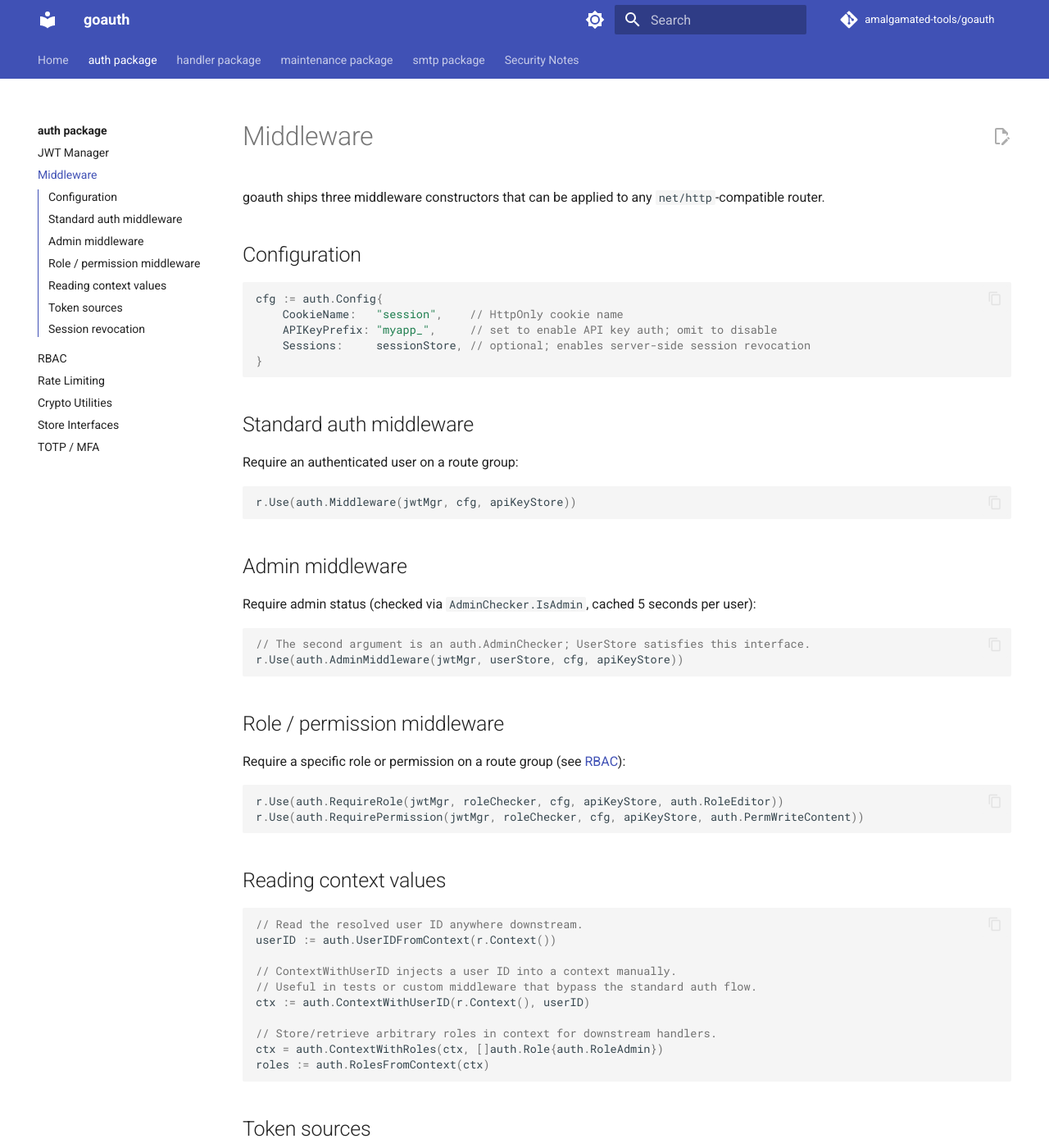
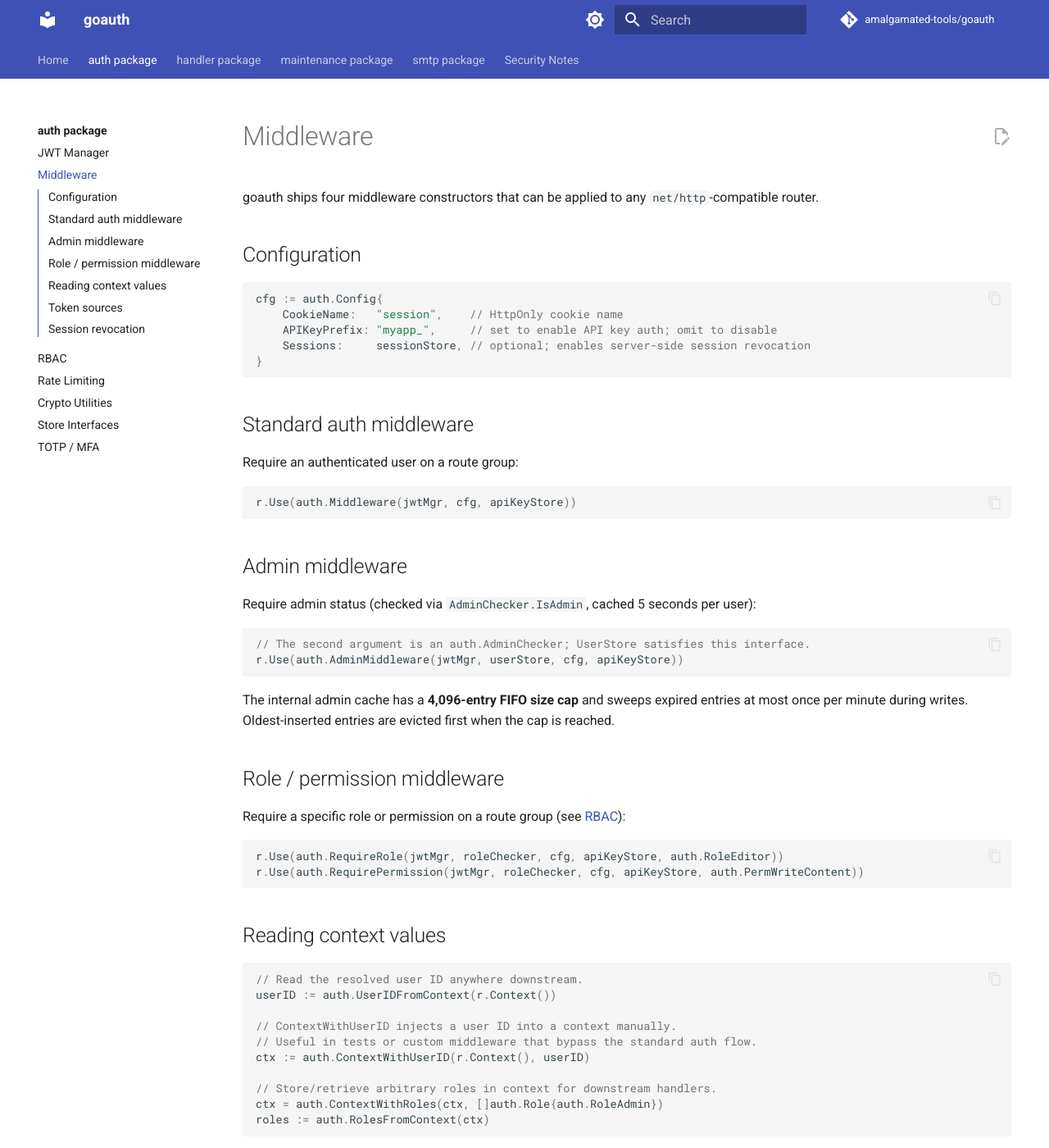
Before and after one commit to amalgamated-tools/goauth, an MkDocs documentation site: the page built from docs/auth/middleware.md, in a window 1280 px wide and 1400 px high. Shown: the whole window at 82% size. Built offline with MkDocs 1.6.1 and Material for MkDocs 9.7.7, drawn with Linux system fonts in a browser that asks for light colours; comment, search, counter and statistics services are not loaded.

Commit message:
docs: fix SecretEncrypter concurrency note and add cache internals (#123)
- docs/auth/crypto.md: correct SecretEncrypter description — the
  cipher.AEAD (GCM) is created once at construction and reused across
  all Encrypt/Decrypt calls, not recreated per call. Go's AES-GCM
  implementation is safe for concurrent use because each Seal/Open
  call operates on the caller-supplied nonce with no shared mutable
  state.

- docs/auth/middleware.md: fix count from "three" to "four" middleware
  constructors (Middleware, AdminMiddleware, RequireRole,
  RequirePermission). Add the 4,096-entry FIFO size cap and 1-minute
  sweep detail to the AdminMiddleware section, mirroring the RBAC docs.

- docs/auth/rbac.md: document NewCachingRoleChecker's 4,096-entry FIFO
  size cap and 1-minute sweep interval for both the role and permission
  caches.

Co-authored-by: github-actions[bot] <41898282+github-actions[bot]@users.noreply.github.com>
Co-authored-by: Copilot <223556219+Copilot@users.noreply.github.com>

````diff
--- a/docs/auth/middleware.md
+++ b/docs/auth/middleware.md
@@ -1,6 +1,6 @@
 # Middleware
 
-goauth ships three middleware constructors that can be applied to any `net/http`-compatible router.
+goauth ships four middleware constructors that can be applied to any `net/http`-compatible router.
 
 ## Configuration
 
@@ -28,6 +28,8 @@ Require admin status (checked via `AdminChecker.IsAdmin`, cached 5 seconds per u
 // The second argument is an auth.AdminChecker; UserStore satisfies this interface.
 r.Use(auth.AdminMiddleware(jwtMgr, userStore, cfg, apiKeyStore))
 ```
+
+The internal admin cache has a **4,096-entry FIFO size cap** and sweeps expired entries at most once per minute during writes. Oldest-inserted entries are evicted first when the cap is reached.
 
 ## Role / permission middleware
 
````
Also changed, not shown: docs/auth/crypto.md (+1 -1 lines), docs/auth/rbac.md (+2 -0 lines).
